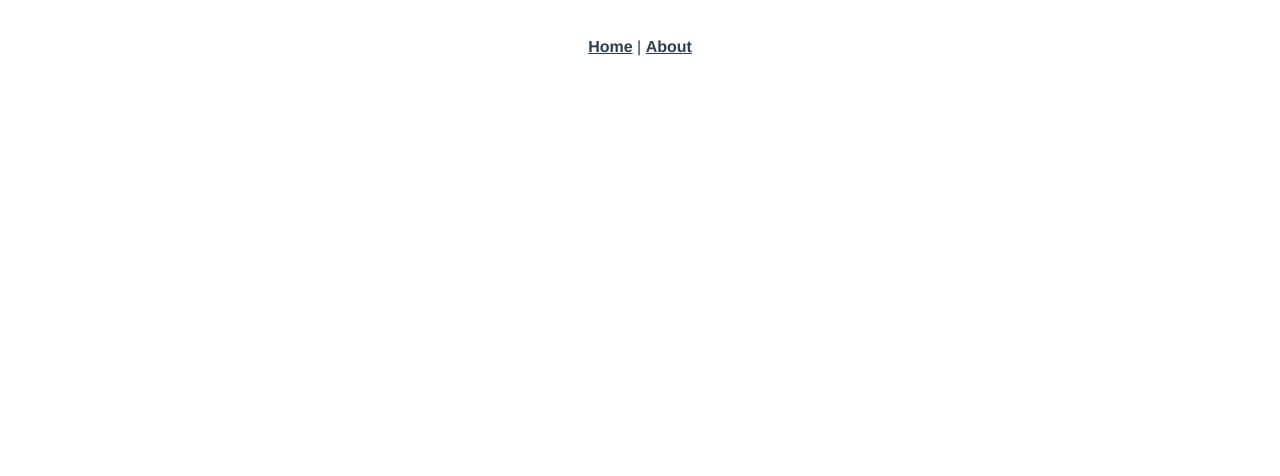
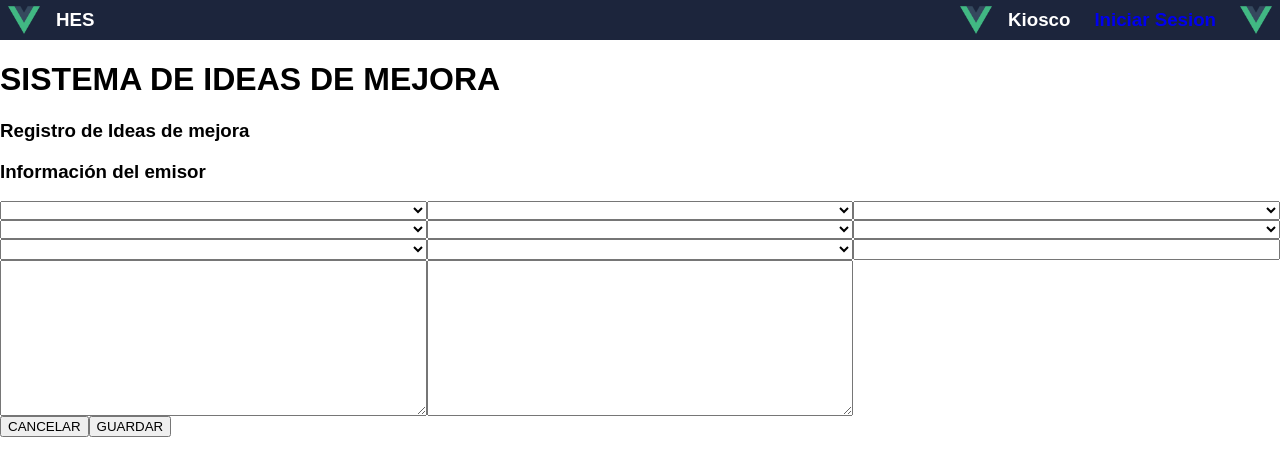
Before and after one commit to mirecabza/HESIdeasDeMejora, a Vue app: page /#/idea in a window 1280 px wide. Shown: the top 476 px of the page. Built offline with nearby package versions, Linux system fonts and the light colour scheme.

Commit message:
Initial Commit

```diff
--- a/src/App.vue
+++ b/src/App.vue
@@ -1,32 +1,15 @@
 <template>
   <div id="app">
-    <div id="nav">
-      <router-link to="/">Home</router-link> |
-      <router-link to="/about">About</router-link>
-    </div>
     <router-view />
   </div>
 </template>
 
 <style>
-#app {
-  font-family: Avenir, Helvetica, Arial, sans-serif;
-  -webkit-font-smoothing: antialiased;
-  -moz-osx-font-smoothing: grayscale;
-  text-align: center;
-  color: #2c3e50;
+html {
+  font-family: Arial, Helvetica, sans-serif;
 }
 
-#nav {
-  padding: 30px;
-}
-
-#nav a {
-  font-weight: bold;
-  color: #2c3e50;
-}
-
-#nav a.router-link-exact-active {
-  color: #42b983;
+body {
+  margin: 0;
 }
 </style>
--- /dev/null
+++ b/src/components/Header.vue
@@ -0,0 +1,54 @@
+<template>
+  <header>
+    <span class="logo">
+      <img src="@/assets/logo.png" alt="" />
+      <h3>HES</h3>
+    </span>
+    <span class="session">
+      <img src="@/assets/logo.png" alt="" />
+      <h3>Kiosco</h3>
+      <a href="#"><h3>Iniciar Sesion</h3></a>
+      <img src="@/assets/logo.png" alt="" />
+    </span>
+  </header>
+</template>
+
+<script>
+export default {
+  name: "Header",
+};
+</script>
+
+<!-- Add "scoped" attribute to limit CSS to this component only -->
+<style scoped>
+header {
+  margin: 0 auto;
+  width: 100%;
+  height: 40px;
+  background-color: #1c253c;
+  display: flex;
+  justify-content: space-between;
+  color: white;
+}
+
+a {
+  text-decoration: none;
+}
+
+span * {
+  padding: 0 0.5rem;
+}
+
+header span {
+  display: flex;
+  align-items: center;
+}
+
+.session {
+  justify-content: flex-end;
+}
+
+img {
+  width: 2rem;
+}
+</style>
--- a/src/components/HelloWorld.vue
+++ /dev/null
@@ -1,122 +0,0 @@
-<template>
-  <div class="hello">
-    <h1>{{ msg }}</h1>
-    <p>
-      For a guide and recipes on how to configure / customize this project,<br />
-      check out the
-      <a href="https://cli.vuejs.org" target="_blank" rel="noopener"
-        >vue-cli documentation</a
-      >.
-    </p>
-    <h3>Installed CLI Plugins</h3>
-    <ul>
-      <li>
-        <a
-          href="https://github.com/vuejs/vue-cli/tree/dev/packages/%40vue/cli-plugin-babel"
-          target="_blank"
-          rel="noopener"
-          >babel</a
-        >
-      </li>
-      <li>
-        <a
-          href="https://github.com/vuejs/vue-cli/tree/dev/packages/%40vue/cli-plugin-router"
-          target="_blank"
-          rel="noopener"
-          >router</a
-        >
-      </li>
-      <li>
-        <a
-          href="https://github.com/vuejs/vue-cli/tree/dev/packages/%40vue/cli-plugin-eslint"
-          target="_blank"
-          rel="noopener"
-          >eslint</a
-        >
-      </li>
-    </ul>
-    <h3>Essential Links</h3>
-    <ul>
-      <li>
-        <a href="https://vuejs.org" target="_blank" rel="noopener">Core Docs</a>
-      </li>
-      <li>
-        <a href="https://forum.vuejs.org" target="_blank" rel="noopener"
-          >Forum</a
-        >
-      </li>
-      <li>
-        <a href="https://chat.vuejs.org" target="_blank" rel="noopener"
-          >Community Chat</a
-        >
-      </li>
-      <li>
-        <a href="https://twitter.com/vuejs" target="_blank" rel="noopener"
-          >Twitter</a
-        >
-      </li>
-      <li>
-        <a href="https://news.vuejs.org" target="_blank" rel="noopener">News</a>
-      </li>
-    </ul>
-    <h3>Ecosystem</h3>
-    <ul>
-      <li>
-        <a href="https://router.vuejs.org" target="_blank" rel="noopener"
-          >vue-router</a
-        >
-      </li>
-      <li>
-        <a href="https://vuex.vuejs.org" target="_blank" rel="noopener">vuex</a>
-      </li>
-      <li>
-        <a
-          href="https://github.com/vuejs/vue-devtools#vue-devtools"
-          target="_blank"
-          rel="noopener"
-          >vue-devtools</a
-        >
-      </li>
-      <li>
-        <a href="https://vue-loader.vuejs.org" target="_blank" rel="noopener"
-          >vue-loader</a
-        >
-      </li>
-      <li>
-        <a
-          href="https://github.com/vuejs/awesome-vue"
-          target="_blank"
-          rel="noopener"
-          >awesome-vue</a
-        >
-      </li>
-    </ul>
-  </div>
-</template>
-
-<script>
-export default {
-  name: "HelloWorld",
-  props: {
-    msg: String,
-  },
-};
-</script>
-
-<!-- Add "scoped" attribute to limit CSS to this component only -->
-<style scoped>
-h3 {
-  margin: 40px 0 0;
-}
-ul {
-  list-style-type: none;
-  padding: 0;
-}
-li {
-  display: inline-block;
-  margin: 0 10px;
-}
-a {
-  color: #42b983;
-}
-</style>
--- /dev/null
+++ b/src/components/IdeaSearch.vue
@@ -0,0 +1,25 @@
+<template>
+  <div>
+    <RouterButton label="ESTATUS DE LAS PROPUESTAS DE MEJORA" target="" />
+    <input id="input" type="text" name="" />
+  </div>
+</template>
+
+<script>
+import RouterButton from "@/components/RouterButton.vue";
+
+export default {
+  name: "IdeaSearch",
+  components: {
+    RouterButton,
+  },
+};
+</script>
+
+<style scoped>
+#input {
+  box-sizing: border-box;
+  width: 100%;
+  height: 2rem;
+}
+</style>
--- /dev/null
+++ b/src/components/RouterButton.vue
@@ -0,0 +1,40 @@
+<template>
+  <router-link id="button" :to="target">
+    <img src="@/assets/logo.png" alt="" />
+    <p>{{ label }}</p>
+  </router-link>
+</template>
+
+<script>
+export default {
+  name: "RouterButton",
+  props: {
+    label: String,
+    target: String,
+  },
+};
+</script>
+
+<style scoped>
+a {
+  text-decoration: none;
+  display: inline-flex;
+  background-color: #4a5990;
+  align-items: center;
+  color: white;
+  font-size: 12pt;
+}
+
+a * {
+  margin: 0.5rem 0.5rem;
+}
+
+img {
+  height: 1.5rem;
+}
+
+#button {
+  display: flex;
+  justify-content: center;
+}
+</style>
--- a/src/router/index.js
+++ b/src/router/index.js
@@ -1,23 +1,24 @@
 import Vue from "vue";
 import VueRouter from "vue-router";
-import Home from "../views/Home.vue";
+import Menu from "../views/Menu.vue";
 
 Vue.use(VueRouter);
 
 const routes = [
   {
     path: "/",
-    name: "Home",
-    component: Home,
+    name: "menu",
+    component: Menu,
   },
   {
-    path: "/about",
-    name: "About",
-    // route level code-splitting
-    // this generates a separate chunk (about.[hash].js) for this route
-    // which is lazy-loaded when the route is visited.
-    component: () =>
-      import(/* webpackChunkName: "about" */ "../views/About.vue"),
+    path: "/idea",
+    name: "idea",
+    component: () => import("../views/Idea.vue"),
+  },
+  {
+    path: "/indicators",
+    name: "indicators",
+    component: () => import("../views/Indicators.vue"),
   },
 ];
 
--- a/src/views/About.vue
+++ /dev/null
@@ -1,5 +0,0 @@
-<template>
-  <div class="about">
-    <h1>This is an about page</h1>
-  </div>
-</template>
--- a/src/views/Home.vue
+++ /dev/null
@@ -1,18 +0,0 @@
-<template>
-  <div class="home">
-    <img alt="Vue logo" src="../assets/logo.png" />
-    <HelloWorld msg="Welcome to Your Vue.js App" />
-  </div>
-</template>
-
-<script>
-// @ is an alias to /src
-import HelloWorld from "@/components/HelloWorld.vue";
-
-export default {
-  name: "Home",
-  components: {
-    HelloWorld,
-  },
-};
-</script>
--- /dev/null
+++ b/src/views/Idea.vue
@@ -0,0 +1,41 @@
+<template>
+  <div>
+    <Header />
+    <h1>SISTEMA DE IDEAS DE MEJORA</h1>
+    <h3>Registro de Ideas de mejora</h3>
+    <h3>Información del emisor</h3>
+    <form action="">
+      <select name="" id="emisor"></select
+      ><select name="" id="depto"></select
+      ><select name="" id="areapropone"></select
+      ><select name="" id="supervisorpropone"></select
+      ><select name="" id="gerentepropone"></select
+      ><select name="" id="areaoportunidad"></select
+      ><select name="" id="supervisoroportunidad"></select
+      ><select name="" id="gerenteoportunidad"></select>
+      <input type="text" name="" id="titulo" />
+      <textarea name="" id="oportunidad" cols="30" rows="10"></textarea>
+      <textarea name="" id="propuesta" cols="30" rows="10"></textarea>
+    </form>
+    <button>CANCELAR</button>
+    <button type="submit">GUARDAR</button>
+  </div>
+</template>
+
+<script>
+import Header from "@/components/Header.vue";
+
+export default {
+  name: "Idea",
+  components: {
+    Header,
+  },
+};
+</script>
+
+<style scoped>
+form {
+  display: grid;
+  grid-template-columns: repeat(3, 1fr);
+}
+</style>
--- /dev/null
+++ b/src/views/Indicators.vue
@@ -0,0 +1,14 @@
+<template>
+  <Header />
+</template>
+
+<script>
+import Header from "@/components/Header.vue";
+
+export default {
+  name: "indicators",
+  components: Header,
+};
+</script>
+
+<style></style>
--- /dev/null
+++ b/src/views/Menu.vue
@@ -0,0 +1,78 @@
+<template>
+  <div class="Menu">
+    <Header />
+    <h3>SISTEMA DE IDEAS DE MEJORA</h3>
+    <div class="container">
+      <img id="logoidea" src="@/assets/logo.png" alt="" />
+      <span class="buttons">
+        <RouterButton label="INICIO" target="idea" />
+        <RouterButton
+          id="idea"
+          label="INGRESAR UNA IDEA DE MEJORA"
+          target="idea"
+        />
+        <RouterButton label="INSTRUCCIÓN" target="idea" />
+        <RouterButton label="INDICADORES" target="idea" />
+        <RouterButton label="RECONOCIMIENTOS" target="idea" />
+        <IdeaSearch id="search-bar" />
+      </span>
+    </div>
+    <div style="height: 10px"></div>
+  </div>
+</template>
+
+<script>
+// @ is an alias to /src
+import Header from "@/components/Header.vue";
+import RouterButton from "@/components/RouterButton.vue";
+import IdeaSearch from "@/components/IdeaSearch.vue";
+
+export default {
+  name: "Menu",
+  components: {
+    Header,
+    RouterButton,
+    IdeaSearch,
+  },
+};
+</script>
+
+<style scoped>
+header {
+  margin-bottom: 1rem;
+}
+
+h3 {
+  text-align: center;
+}
+
+.container {
+  display: flex;
+  justify-content: center;
+  grid-gap: 10px;
+  margin: 0 auto;
+}
+
+.buttons {
+  display: grid;
+  grid-template-columns: repeat(3, 1fr);
+  grid-gap: 1.5rem;
+}
+
+#idea {
+  grid-column-start: 2;
+  grid-column-end: span 2;
+}
+
+#search-bar {
+  width: 100%;
+  grid-column-start: 0;
+  grid-column-end: span 3;
+}
+
+@media only screen and (max-width: 830px) {
+  .container {
+    flex-direction: column;
+  }
+}
+</style>
```
